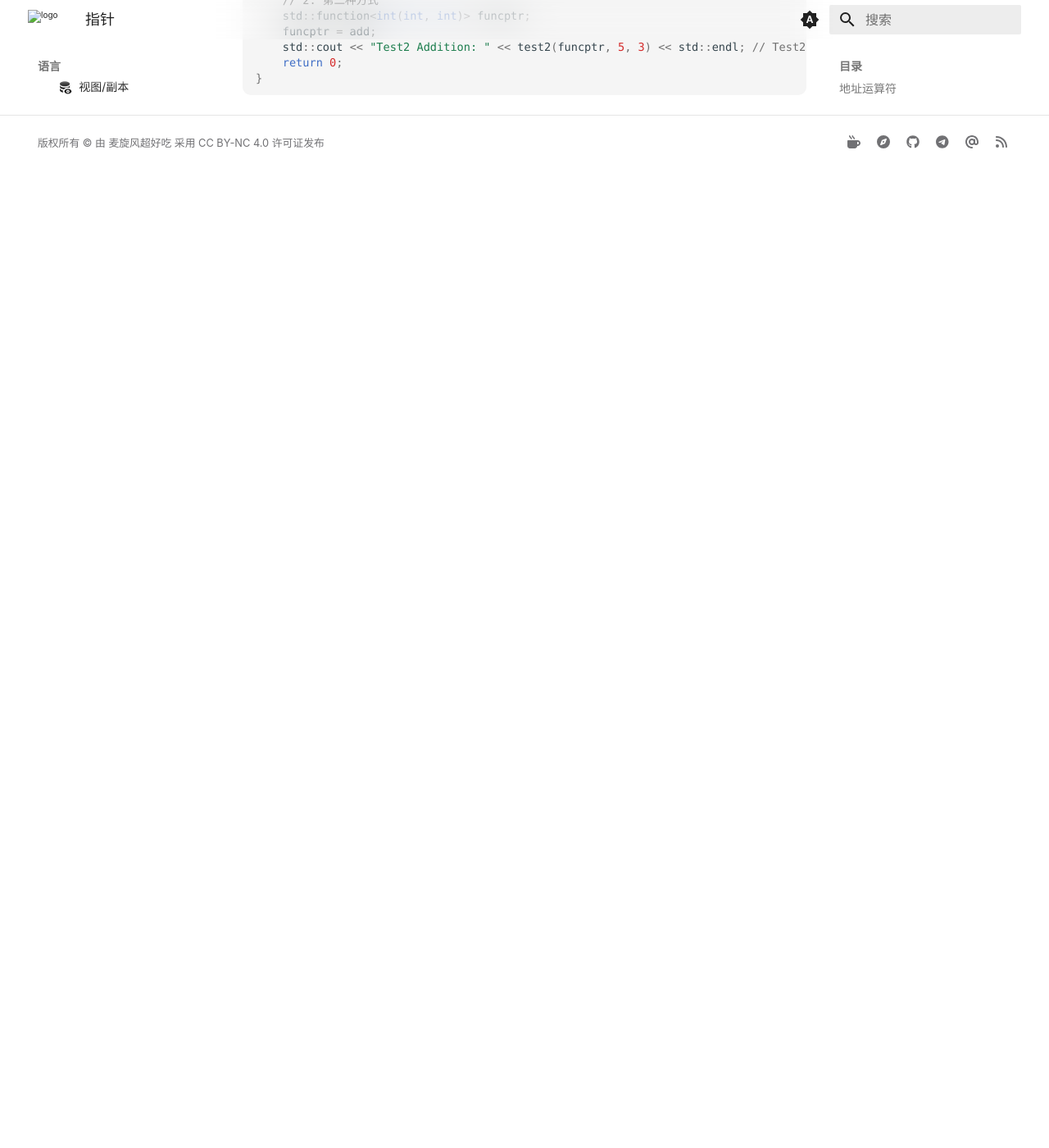
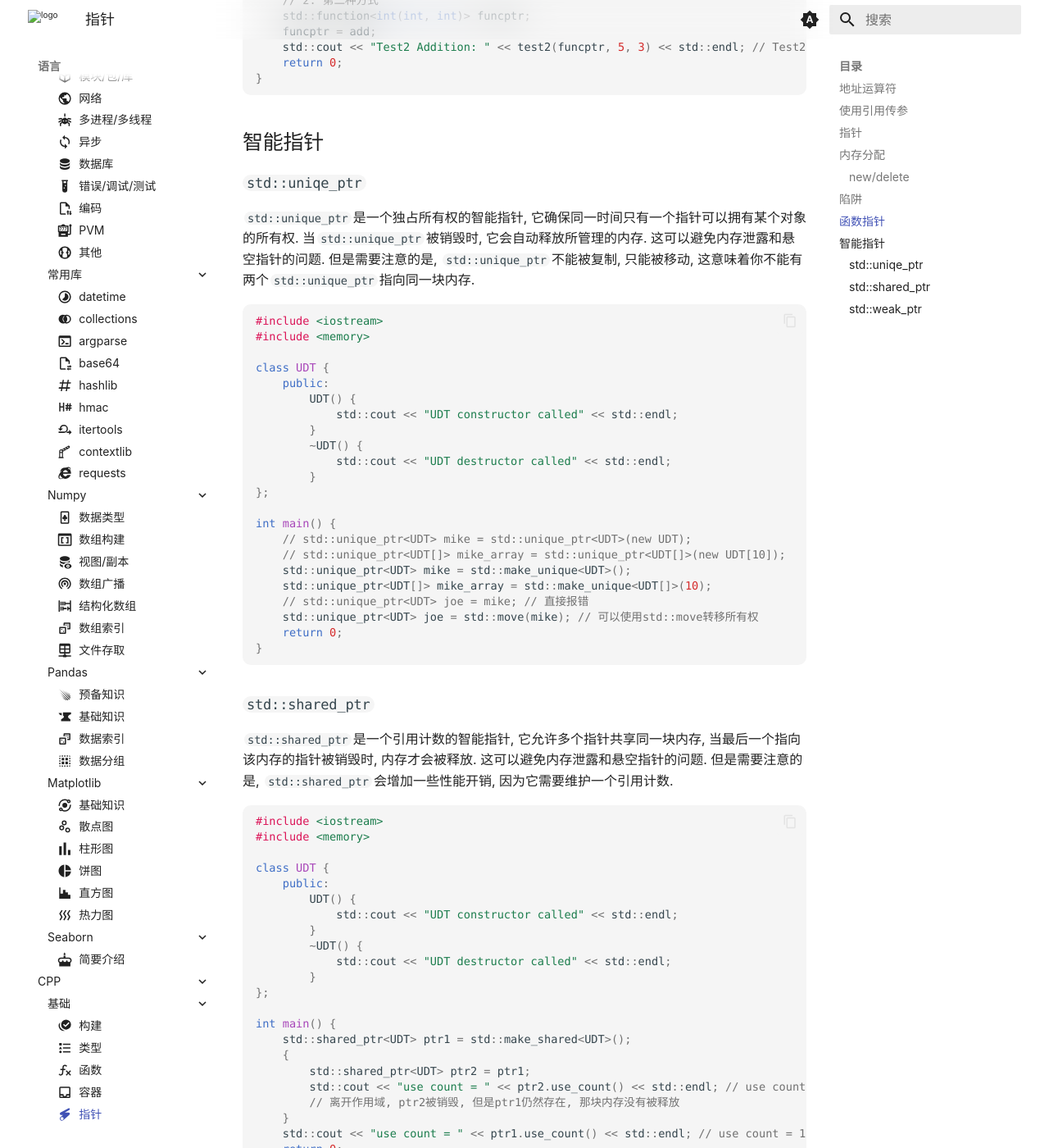
Before and after one commit to ricolxwz/note, an MkDocs documentation site: the page built from docs/language/cpp/foundation/pointer.md, in a window 1280 px wide and 1400 px high, scrolled down 4290 px. Shown: the whole window at 82% size. Built offline with MkDocs 1.6.1 and Material for MkDocs 9.7.7, drawn with Linux system fonts in a browser that asks for light colours; some web fonts are replaced; a style sheet for code colours, icons or effects is not loaded; before the commit the page ends 4501 px from its top, so only the background shows below that; some of the changed text lies outside the part shown.

Commit message:
docs: update pointer.md and type.md

````diff
--- a/docs/language/cpp/foundation/pointer.md
+++ b/docs/language/cpp/foundation/pointer.md
@@ -184,3 +184,94 @@
     return 0;
 }
 ```
+
+## 智能指针
+
+### `std::uniqe_ptr`
+
+`std::unique_ptr`是一个独占所有权的智能指针, 它确保同一时间只有一个指针可以拥有某个对象的所有权. 当`std::unique_ptr`被销毁时, 它会自动释放所管理的内存. 这可以避免内存泄露和悬空指针的问题. 但是需要注意的是, `std::unique_ptr`不能被复制, 只能被移动, 这意味着你不能有两个`std::unique_ptr`指向同一块内存.
+
+```cpp
+#include <iostream>
+#include <memory>
+
+class UDT {
+    public:
+        UDT() {
+            std::cout << "UDT constructor called" << std::endl;
+        }
+        ~UDT() {
+            std::cout << "UDT destructor called" << std::endl;
+        }
+};
+
+int main() {
+    // std::unique_ptr<UDT> mike = std::unique_ptr<UDT>(new UDT);
+    // std::unique_ptr<UDT[]> mike_array = std::unique_ptr<UDT[]>(new UDT[10]);
+    std::unique_ptr<UDT> mike = std::make_unique<UDT>();
+    std::unique_ptr<UDT[]> mike_array = std::make_unique<UDT[]>(10);
+    // std::unique_ptr<UDT> joe = mike; // 直接报错
+    std::unique_ptr<UDT> joe = std::move(mike); // 可以使用std::move转移所有权
+    return 0;
+}
+```
+
+### `std::shared_ptr`
+
+`std::shared_ptr`是一个引用计数的智能指针, 它允许多个指针共享同一块内存, 当最后一个指向该内存的指针被销毁时, 内存才会被释放. 这可以避免内存泄露和悬空指针的问题. 但是需要注意的是, `std::shared_ptr`会增加一些性能开销, 因为它需要维护一个引用计数.
+
+```cpp
+#include <iostream>
+#include <memory>
+
+class UDT {
+    public:
+        UDT() {
+            std::cout << "UDT constructor called" << std::endl;
+        }
+        ~UDT() {
+            std::cout << "UDT destructor called" << std::endl;
+        }
+};
+
+int main() {
+    std::shared_ptr<UDT> ptr1 = std::make_shared<UDT>();
+    {
+        std::shared_ptr<UDT> ptr2 = ptr1;
+        std::cout << "use count = " << ptr2.use_count() << std::endl; // use count = 2
+        // 离开作用域, ptr2被销毁, 但是ptr1仍然存在, 那块内存没有被释放
+    }
+    std::cout << "use count = " << ptr1.use_count() << std::endl; // use count = 1
+    return 0;
+}
+```
+
+### `std::weak_ptr`
+
+`std:weak_ptr`主要用于解决共享指针带来的循环引用问题. 当两个或多个对象通过`shared_ptr`相互引用的时候, 它们的引用计数永远不会降为0(即使离开scope, 即使它们已经无法从程序其他地方访问), 从而导致内存泄露. 在循环引用的场景中, 将其中的一个`shared_ptr`替换为`weak_ptr`可以打破循环引用, 使得内存可以被正确释放. `weak_ptr`不会增加引用计数, 它只是一个观察者, 可以安全地检查所指向的对象是否仍然存在.
+
+```cpp
+#include <iostream>
+#include <memory>
+
+class UDT {
+    public:
+        UDT() {
+            std::cout << "UDT constructor called" << std::endl;
+        }
+        ~UDT() {
+            std::cout << "UDT destructor called" << std::endl;
+        }
+};
+
+int main() {
+    std::shared_ptr<UDT> ptr1 = std::make_shared<UDT>();
+    {
+        std::weak_ptr<UDT> ptr2 = ptr1;
+        std::cout << "use count = " << ptr2.use_count() << std::endl; // use count = 1
+        // 离开作用域, ptr2被销毁, 但是ptr1仍然存在, 那块内存没有被释放
+    }
+    std::cout << "use count = " << ptr1.use_count() << std::endl; // use count = 1
+    return 0;
+}
+```
````
Also changed, not shown: docs/language/cpp/foundation/type.md (+2 -0 lines).
